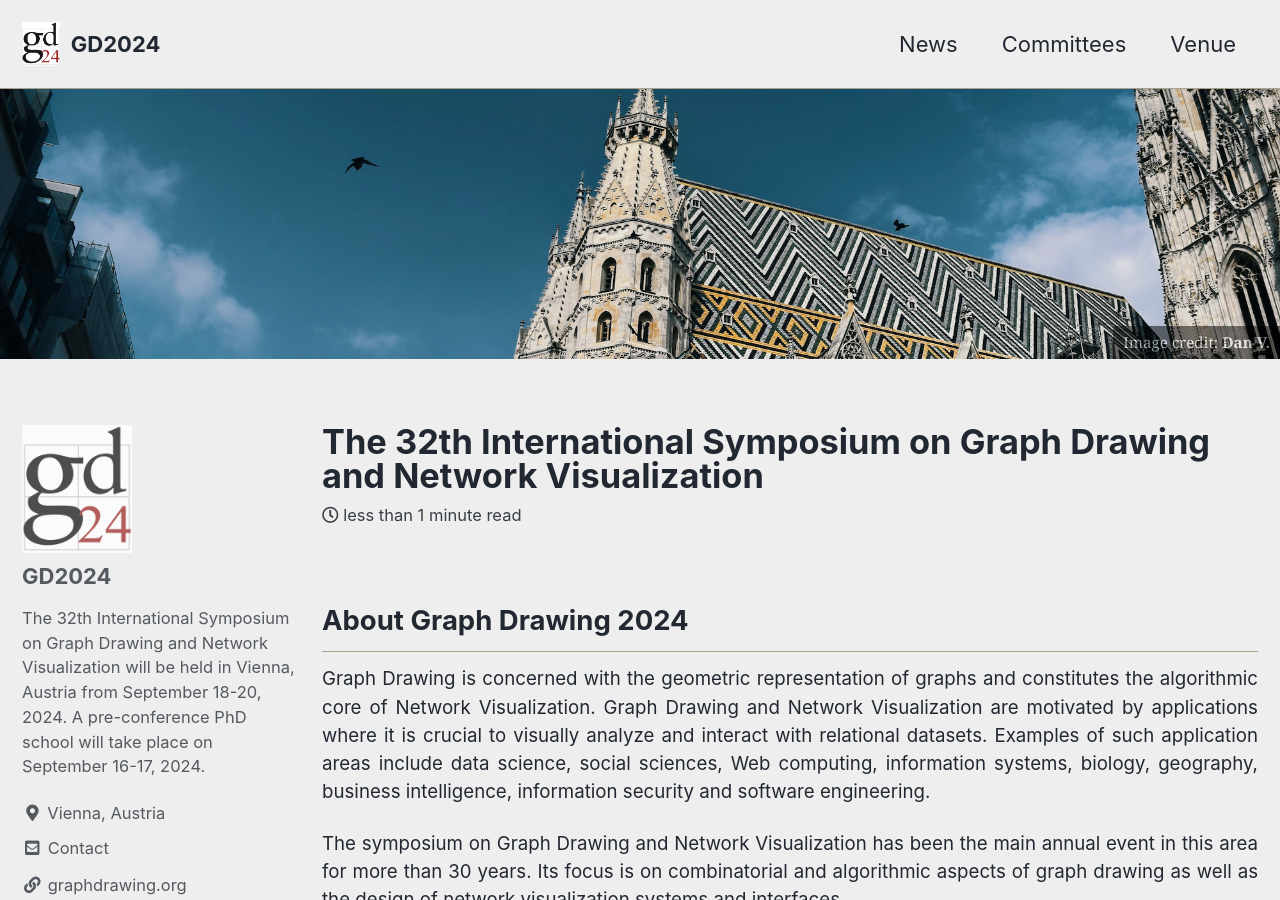
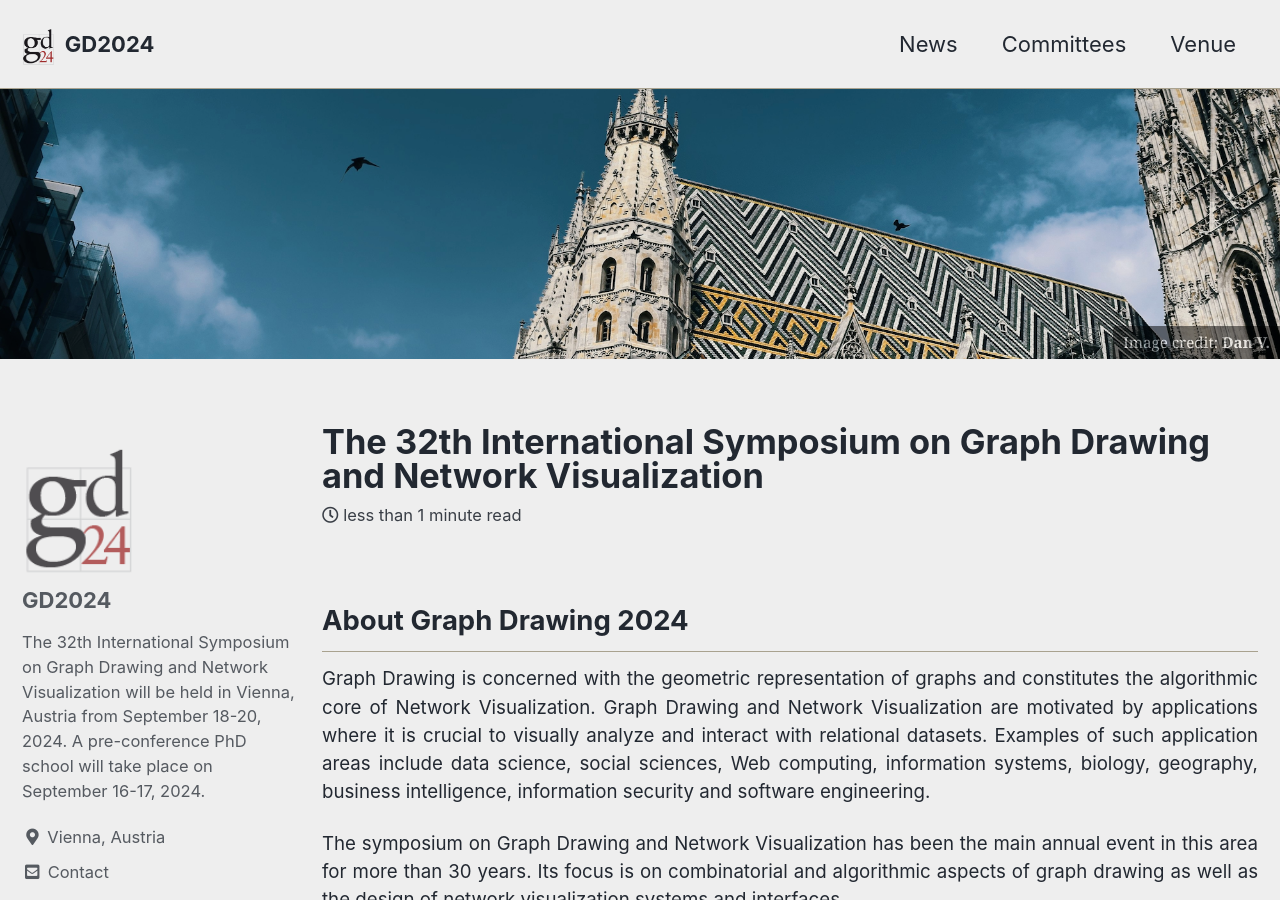
Before and after one commit to graphdrawing/gd2024, a Jekyll site: the page built from index.md, in a window 1280 px wide and 900 px high. Built offline with Jekyll 4.4.1, drawn with Linux system fonts in a browser that asks for light colours; cached includes are drawn as plain includes.

Commit message:
Update _config.yml
changed logo

```diff
--- a/_config.yml
+++ b/_config.yml
@@ -26,7 +26,7 @@ url                      : "http://graphdrawing.github.io"
 baseurl                  : # the subpath of your site, e.g. "/blog"
 repository               : "graphdrawing/gd2024"
 teaser                   : # "/assets/images/background.png"
-logo                     : "/assets/images/logo/gd24-logo.png"
+logo                     : "/assets/images/logo/gdlogo-notext24-color-gmnd.png"
 masthead_title           : # overrides the website title displayed in the masthead, use " " for no title
 # breadcrumbs            : false # true, false (default)
 words_per_minute         : 200
@@ -104,7 +104,7 @@ analytics:
 # Site Author
 author:
   name             : "GD2024"
-  avatar           : "/assets/images/logo/gd24-logo.png"
+  avatar           : "/assets/images/logo/gdlogo-notext24-color-gmnd.png"
   bio              : "The 32th International Symposium on Graph Drawing and Network Visualization will be held in Vienna, Austria from September 18-20, 2024. A pre-conference PhD school will take place on September 16-17, 2024."
   location         : "Vienna, Austria"
 #  email            : ""
```
